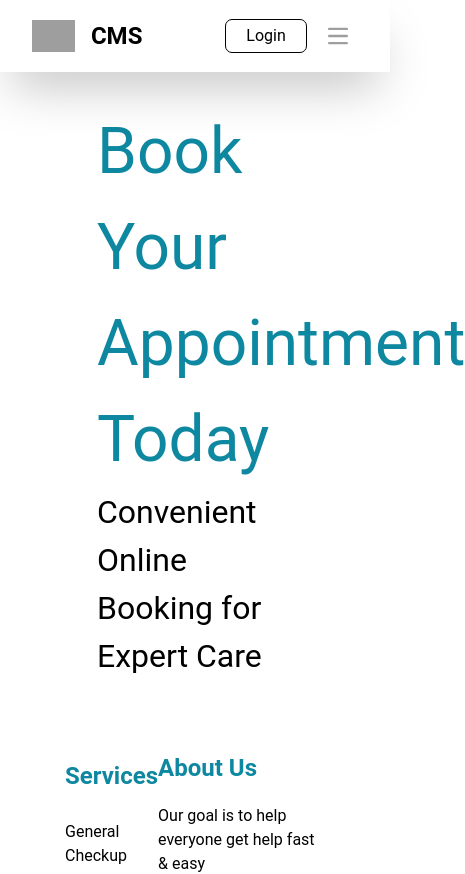
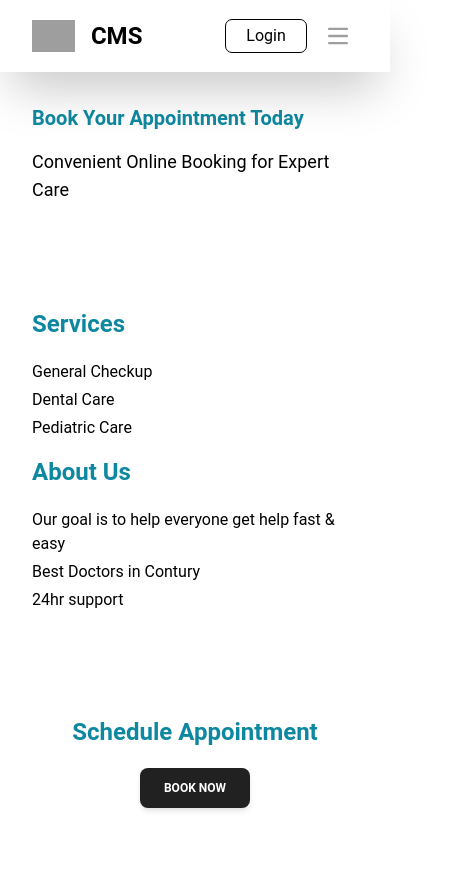
Before and after one commit to beshoy-mounir/CMS, a React (Vite) app: page / in a window 390 px wide. Shown: the top 874 px of the page, 465 px wide, since content can reach past the window. Built offline with nearby package versions, Linux system fonts and the light colour scheme; no server answers; grey boxes are pictures that could not be loaded.

Commit message:
Home.jsx : made design responsive

```diff
--- a/src/Pages/UserLayout/Home/Home.jsx
+++ b/src/Pages/UserLayout/Home/Home.jsx
@@ -8,16 +8,16 @@ const Home = () => {
             {/* Container */}
             <div className="flex flex-col gap-10 dark:bg-gray-800 dark:text-white">
                 {/* 1 */}
-                <div className="flex flex-col w-2/3 p-8 m-auto">
-                    <span className="text-[4rem] text-primaly dark:text-bluee">
+                <div className="flex flex-col gap-4 w-2/3 p-8 m-auto cxs:w-full csm:w-full cmd:w-full clg:w-full">
+                    <span className="font-bold text-[4rem] text-primaly dark:text-bluee cxs:text-xl csm:text-2xl cmd:text-[2rem] clg:text-[3rem]">
                         Book Your Appointment Today
                     </span>
-                    <span className="text-[2rem]">
+                    <span className="text-[2rem] cxs:text-lg csm:text-xl cmd:text-[18px] ">
                         Convenient Online Booking for Expert Care
                     </span>
                 </div>
                 {/* 2 */}
-                <div className="flex justify-evenly w-2/3 m-auto">
+                <div className="flex justify-evenly gap-4 w-2/3 p-8 m-auto cxs:flex-col cxs:w-full csm:flex-col csm:w-full cmd:w-full clg:w-full">
                     <div className="flex flex-col justify-evenly gap-5">
                         <span className="text-2xl font-bold text-primaly dark:text-bluee">
                             Services
@@ -43,12 +43,12 @@ const Home = () => {
                     </div>
                 </div>
                 {/* 3 */}
-                <div className="flex flex-col gap-5 w-2/3 p-8 m-auto">
-                    <span className="text-2xl font-bold text-primaly dark:text-bluee">
+                <div className="flex flex-col gap-5 w-2/3 p-8 m-auto cxs:w-full csm:w-full cmd:w-full clg:w-full">
+                    <span className="text-center text-2xl font-bold text-primaly dark:text-bluee">
                         Schedule Appointment
                     </span>
                     <div>
-                        <Link to="/doctors">
+                        <Link to="/doctors" className="flex justify-center">
                             <Button>Book Now</Button>
                         </Link>
                     </div>
```
